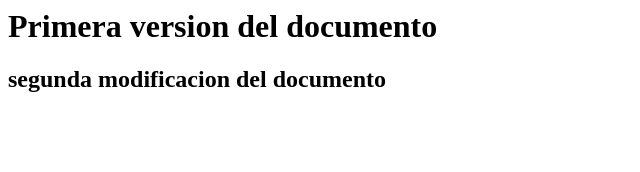
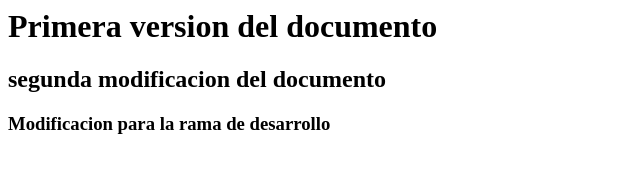
Before and after one commit to itziroldan/recuperacion, a plain HTML site: page index.html in a window 1280 px wide. Shown: the whole page, without its empty margins (0-640 px from the left). Drawn offline with Linux system fonts and the light colour scheme.

Commit message:
Modificacion para la rama de desarrollo

```diff
--- a/index.html
+++ b/index.html
@@ -1,4 +1,5 @@
 <html>
 <h1>Primera version del documento</h1>
 <h2>segunda modificacion del documento</h2>
+<h3>Modificacion para la rama de desarrollo</h3>
 </html>
```
